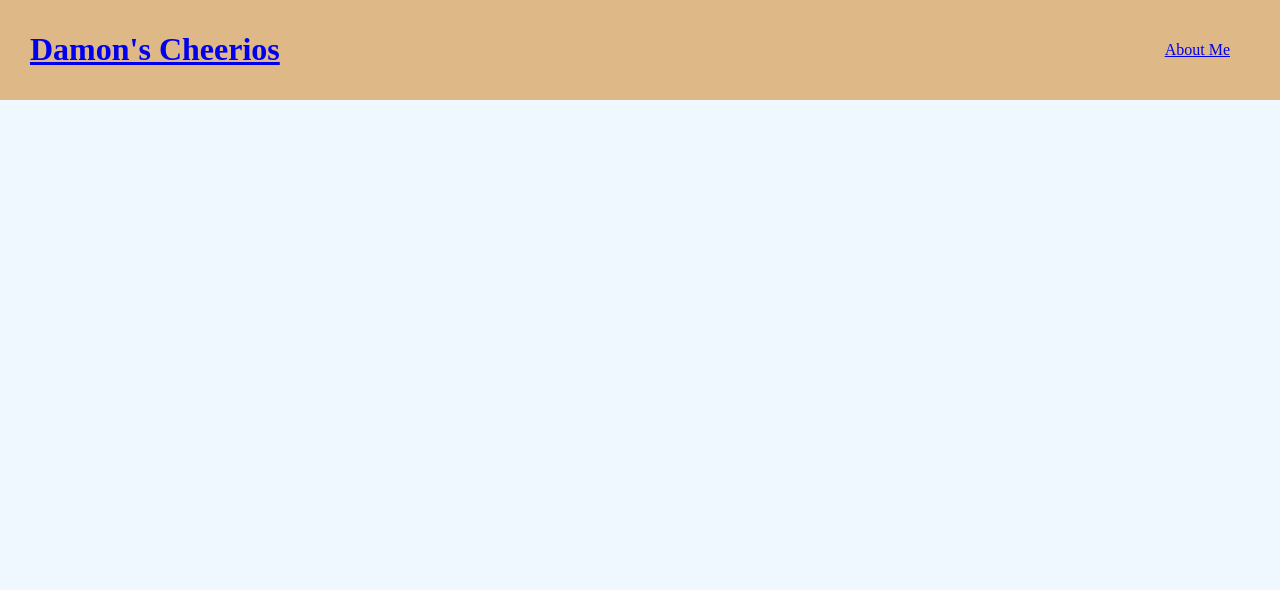
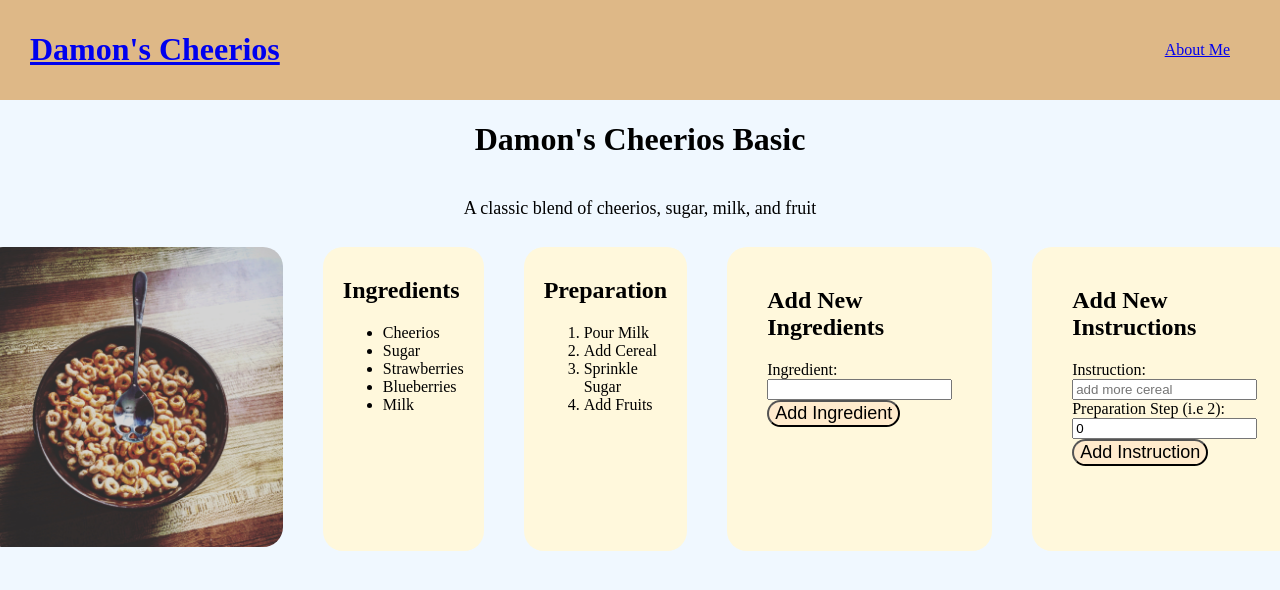
Before and after one commit to hack4impact-calpoly/bootcamp-project-2022, a React (Create React App) app in the folder milestone-3/frontend/: page /externalRecipe/1 in a window 1280 px wide. Shown: the top 590 px of the page. Built offline with nearby package versions, Linux system fonts and the light colour scheme; no server answers.

Commit message:
figuring out how to add Hu's recipes

```diff
--- a/milestone-3/frontend/src/App.tsx
+++ b/milestone-3/frontend/src/App.tsx
@@ -14,6 +14,7 @@ function App() {
         <Route path="/" element={<Home />} />
         <Route path="about" element={<About />} />
         <Route path="recipe/:id" element={<RecipePage />}/>
+        <Route path="externalRecipe/:id" element={<RecipePage external />} />
       </Routes>
 
     </BrowserRouter>
--- a/milestone-3/frontend/src/components/Home.tsx
+++ b/milestone-3/frontend/src/components/Home.tsx
@@ -1,12 +1,28 @@
 import recipes from "../recipeData";
 import "./Home.css";
+import { Recipe } from "../recipeData";
+import { useState, useEffect } from "react";
 import RecipePreview from "./recipePreview";
 
 export default function Home() {
+    const [externalRecipes, setExternalRecipes] = useState<Recipe[]>([]);
+    useEffect(() => {
+        fetch("https://bootcamp-milestone-4.onrender.com/recipe")
+            .then((res) => res.json())
+            .then((data) => setExternalRecipes(data));
+    }, []);
+
+
+
+    let recipeList = [
+        ...recipes,
+        ...externalRecipes
+    ];
+
     return (
         <main className="main-content body">
             <div>
-                {recipes.map((recipe) => (
+                {recipeList.map((recipe) => (
                     <RecipePreview {...recipe}/>
                 ))}
             </div>
--- a/milestone-3/frontend/src/components/recipePage.css
+++ b/milestone-3/frontend/src/components/recipePage.css
@@ -24,7 +24,7 @@
     margin: 10px 20px;
     background-color: cornsilk;
     border-radius: 20px;
-  }
+}
 
 .preparation{
     padding: 10px 20px;
@@ -36,3 +36,17 @@
 .description-text{
     font-size: large;
 }
+
+.form {
+    padding: 20px 40px;
+    margin: 10px 20px;
+    background-color: cornsilk;
+    border-radius: 20px;
+
+}
+
+.button {
+    border-radius: 20px;
+    background-color: blanchedalmond;
+    font-size: large;
+}
--- a/milestone-3/frontend/src/components/recipePage.tsx
+++ b/milestone-3/frontend/src/components/recipePage.tsx
@@ -1,29 +1,64 @@
+import React, { ChangeEvent, useState, useEffect } from 'react';
 import { useParams } from "react-router-dom";
 import recipes from "../recipeData";
-import "./recipePage.css"
+import { Recipe } from "../recipeData";
+import "./recipePage.css";
 
-export default function RecipePage() {
+interface RecipePageProps {
+    external: boolean;
+}
+
+
+export default function RecipePage(props: RecipePageProps) {
     const { id } = useParams();
-    let recipe = recipes.find(recipe => recipe.type === id)
+    let [recipe, setRecipe] = useState(recipes[0])
+    useEffect(() => {
+        if (props.external) {
+            fetch(`https://bootcamp-milestone-4.onrender.com/recipe/${id}`)
+                .then((res) => res.json())
+                .then((data) => setRecipe(data));
+
+        }
+        else {
+            setRecipe(recipes.find(recipe => recipe.type === id) as Recipe);
+
+        }
+
+    }, [id, props.external]);
+    console.log(id)
+
+
+    const [newIngredient, setNewIngredient] = useState('');
+    const [allIngredients, setAllIngredients] = useState(recipe.ingredients);
+
+    const [newInstruction, setNewInstruction] = useState('');
+    const [newInstructionStep, setNewInstructionStep] = useState(0);
+    const [allInstructions, setAllInstructions] = useState(recipe.instructions);
+
+    function cloneInstructions(instruction: string, step: number) {
+        let clone  = Object.assign([], allInstructions);
+        clone.splice(step - 1, 0, instruction)
+        return clone
+    }
 
     return (
         <body>
             <div className="description">
-                <h1>{recipe?.name}</h1>
-                <p className="description-text"> {recipe?.description} </p>
+                <h1>{recipe.name}</h1>
+                <p className="description-text"> {recipe.description} </p>
             </div>
 
             <main className="main-content">
                 <div>
-                    <img className="recipe-image" src={`../cheerios/${recipe?.image}`} alt="file path didn't work"></img>
+                    <img className="recipe-image" src={`../cheerios/${recipe.image}`} alt="file path didn't work"></img>
                 </div>
 
 
                 <div className="ingredients">
                     <h2>Ingredients</h2>
                     <ul>
-                        {recipe?.ingredients.map(function(name, index) {
-                            return <li key={index}>{name}</li>;
+                        {allIngredients.map(function(name) {
+                            return <li>{name}</li>;
                         })}
                     </ul>
                 </div>
@@ -32,13 +67,66 @@ export default function RecipePage() {
                 <div className="preparation">
                     <h2> Preparation </h2>
                     <ol>
-                        {recipe?.instructions.map(function(name, index) {
-                            return <li key={index}>{name}</li>;
+                        {allInstructions.map(function(name, index) {
+                            return <li key={index}>{name}</li>
+
                         })}
                     </ol>
                 </div>
+
+                <div className="form">
+                    <h2>Add New Ingredients</h2>
+                    <label htmlFor="ingredient">Ingredient: </label>
+                    <input
+                        type="text"
+                        id="ingredient"
+                        value={newIngredient}
+                        onChange={(e: ChangeEvent<HTMLInputElement>) => {
+                            // this event handler updates the value of newIngredient
+                            setNewIngredient(e.target.value);
+                        }}/>
+                    <br></br>
+                    <button className="button" onClick={() => {setAllIngredients([...allIngredients, newIngredient])}}>
+                        Add Ingredient
+                    </button>
+                </div>
+
+                <div className="form">
+                    <h2>Add New Instructions</h2>
+                    <label htmlFor="instruction">Instruction: </label>
+                    <input
+                        type="text"
+                        id="instruction"
+                        placeholder="add more cereal"
+                        value={newInstruction}
+                        onChange={(e: ChangeEvent<HTMLInputElement>) => {
+                            setNewInstruction(e.target.value);
+                        }}
+                    />
+                    <br></br>
+                    <label htmlFor="Step"> Preparation Step (i.e 2): </label>
+                    <input
+                        type="number"
+                        id="Step"
+                        placeholder="1"
+                        min="1"
+                        value={newInstructionStep}
+                        onChange={(e: ChangeEvent<HTMLInputElement>) => {
+                            setNewInstructionStep(e.target.value as unknown as number);
+                        }}
+                    />
+                    <br></br>
+                    <button className="button" onClick={() => {setAllInstructions(cloneInstructions(newInstruction, newInstructionStep))}}>
+                        Add Instruction
+                    </button>
+                </div>
+
             </main>
         </body>
 
     )
 }
+
+RecipePage.defaultProps = {
+    external: false,
+};
--- a/milestone-3/frontend/src/components/recipePreview.tsx
+++ b/milestone-3/frontend/src/components/recipePreview.tsx
@@ -1,18 +1,30 @@
+import { useState, useEffect } from 'react';
 import { Link } from 'react-router-dom';
 import { Recipe } from '../recipeData';
 import './recipePreview.css'
 
+interface RecipePreviewProps extends Recipe {
+    external: boolean;
+}
 
-export default function RecipePreview(props: Recipe) {
+
+export default function RecipePreview(props: RecipePreviewProps) {
+    console.log(props.external)
+    let address = props.external ? "externalRecipe/" + props.name : "recipe/" + props.type;
+    console.log(address)
     return (
             // replace everything between the <div> & </div> tags
             // with your code from earlier milestones
         <div className='card'>
-            <Link to={`recipe/${props.type}`}><h1> {props.name} </h1></Link>
+            <Link to={address}><h1> {props.name} </h1></Link>
             <div>
-                <img src={`/cheerios/${props.image}`} alt="I suck at relative file pathing" className='card-image'/>
+                <img src={`/cheerios/${props.image}`} alt="img" className='card-image'/>
                 <p>{props.description}</p>
             </div>
         </div>
     );
 }
+
+RecipePreview.defaultProps = {
+    external: false
+}
```
Also changed, not shown: 1 other file (tests, documents, lock files or other folders).
